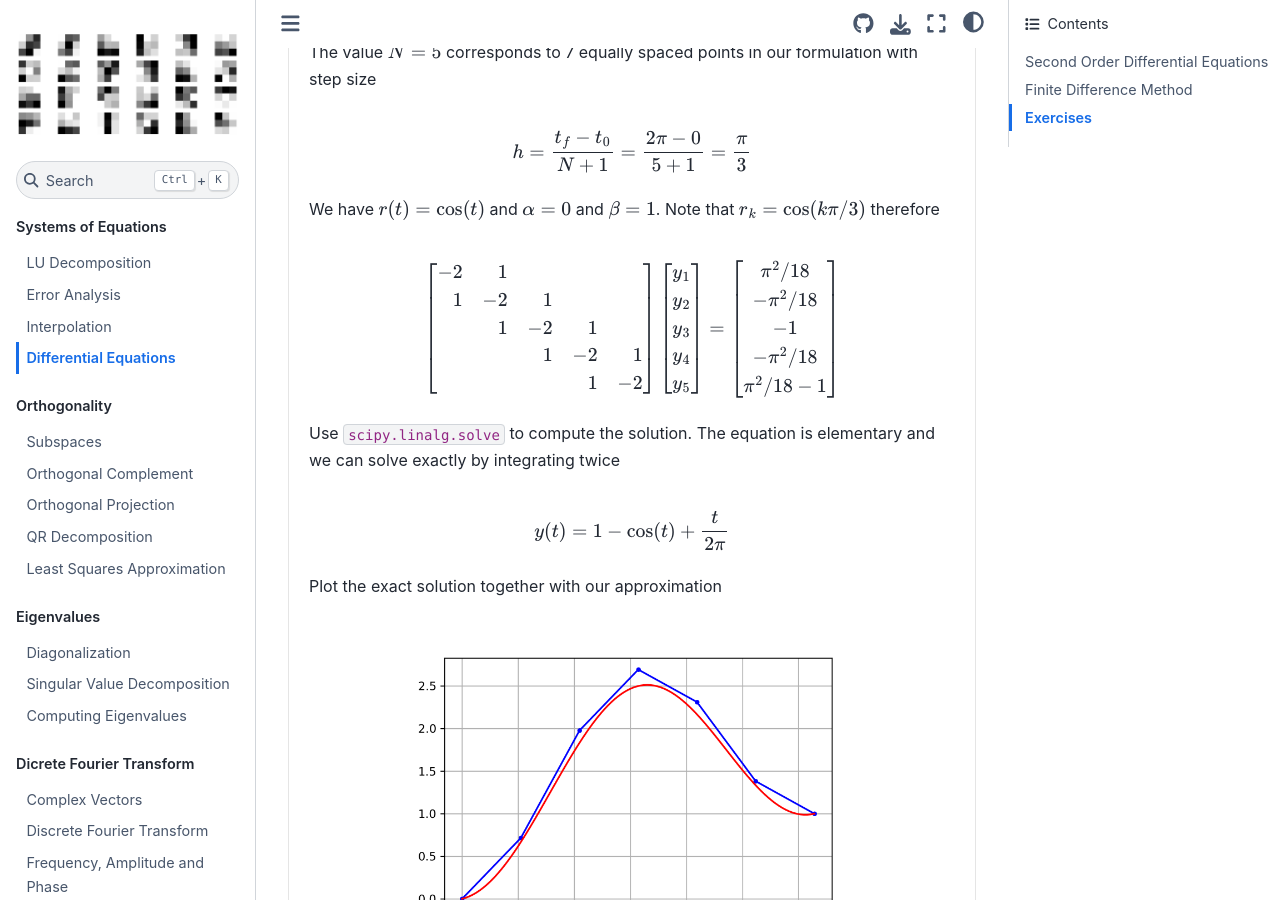
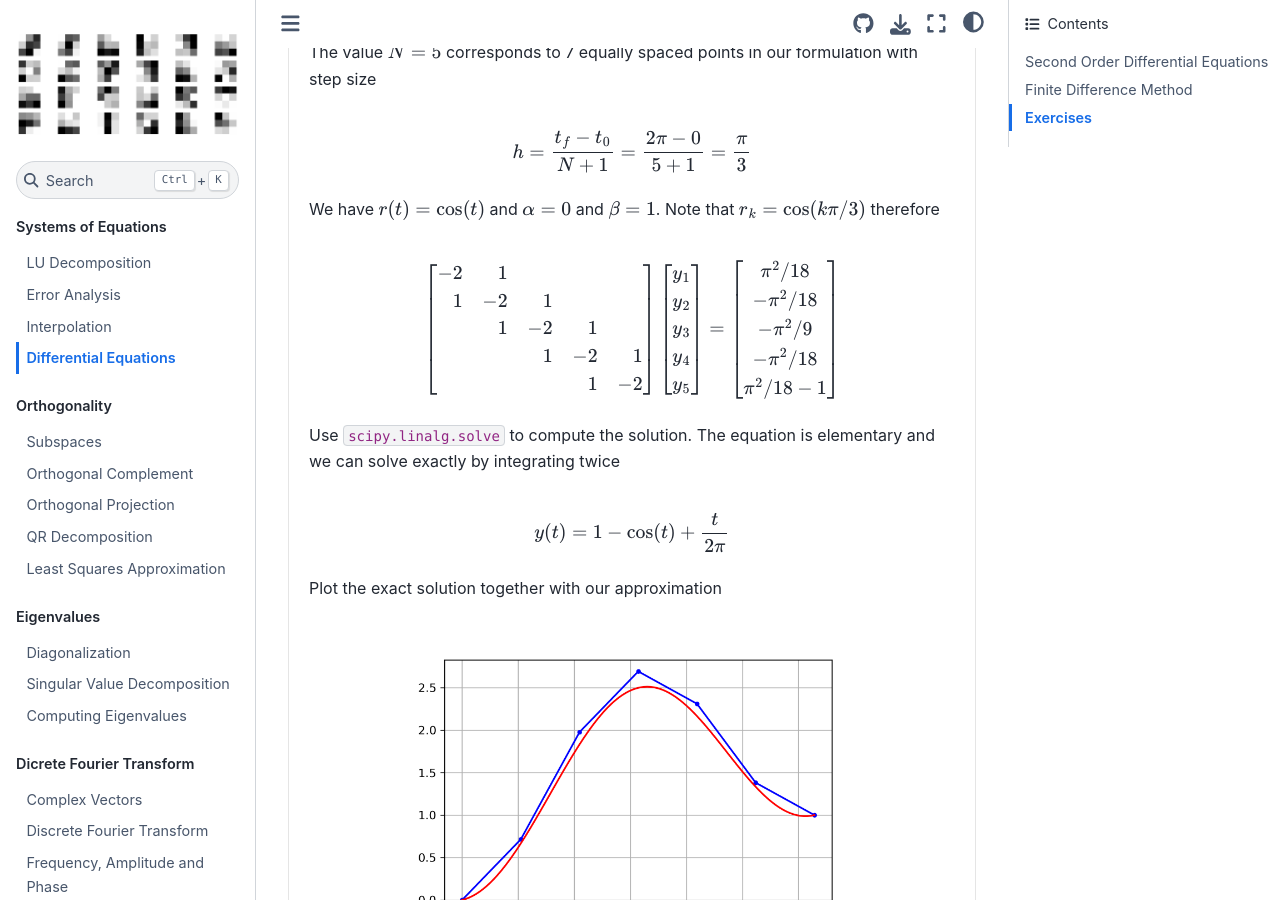
Before and after one commit to UBCMath/MATH307, a Jupyter Book: the page built from systems/odes.md, in a window 1280 px wide and 900 px high, scrolled down 5148 px. Built offline with Jupyter Book 1.0.4 settings and Sphinx 7.4.7 and the Sphinx Book theme 1.1.4, drawn with Linux system fonts in a browser that asks for light colours; pages that are not in the unit, such as notebooks, are missing from menus.

Commit message:
Fix typo in ODEs

```diff
--- a/systems/odes.md
+++ b/systems/odes.md
@@ -223,7 +223,7 @@ $$
 \end{array} \right]
 \begin{bmatrix} y_1 \\ y_2 \\ y_3 \\ y_4 \\ y_5 \end{bmatrix}
 =
-\begin{bmatrix} \pi^2/18 \\ -\pi^2/18 \\ -1 \\ -\pi^2/18 \\ \pi^2/18 - 1 \end{bmatrix}
+\begin{bmatrix} \pi^2/18 \\ -\pi^2/18 \\ -\pi^2/9 \\ -\pi^2/18 \\ \pi^2/18 - 1 \end{bmatrix}
 $$
 
 Use `scipy.linalg.solve` to compute the solution. The equation is elementary and we can solve exactly by integrating twice
```
